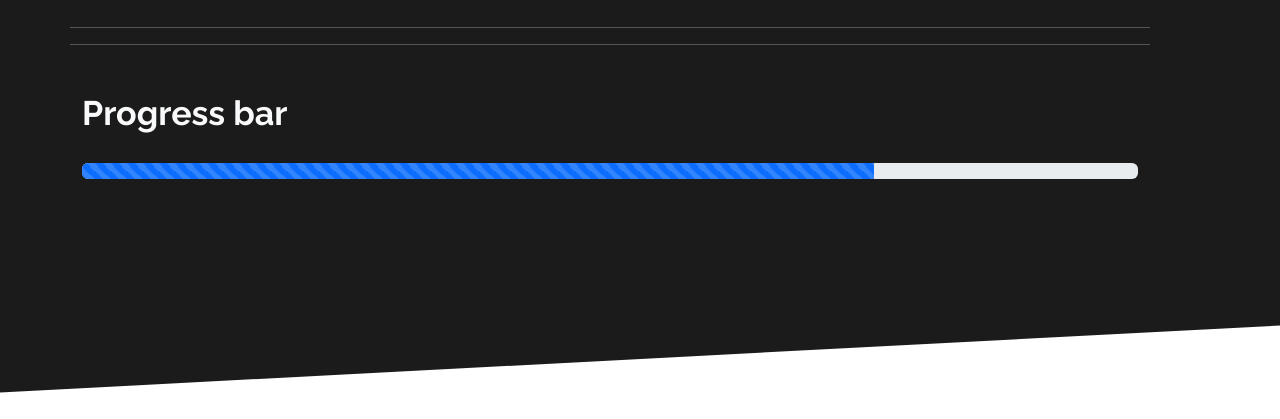
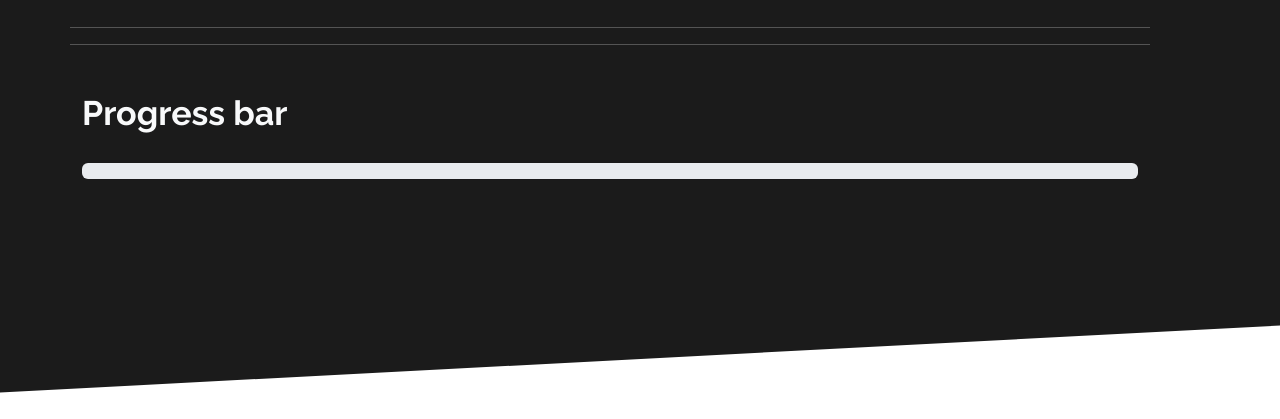
Before and after one commit to vineethkv7736/City-clean, a website: page index.html in a window 1280 px wide. Shown: the part 1394-1813 px from the top of the page. Drawn offline with nearby package versions, Linux system fonts and the light colour scheme; a script that the page names is missing.

Commit message:
Update index.html

```diff
--- a/index.html
+++ b/index.html
@@ -103,7 +103,7 @@
               <div class="mt-5 container">
                 <h3 class="text-light">Progress bar</h3><div class="progress">
                   <hr>
-                  <div class="progress-bar progress-bar-striped progress-bar-animated" role="progressbar" aria-valuenow="75" aria-valuemin="0" aria-valuemax="100" style="width: 75%"></div>
+                  <div class="progress-bar progress-bar-striped progress-bar-animated" role="progressbar" aria-valuenow="75" aria-valuemin="0" aria-valuemax="100" style="width: gauge%"></div>
                 </div>
               </div>
 
```
